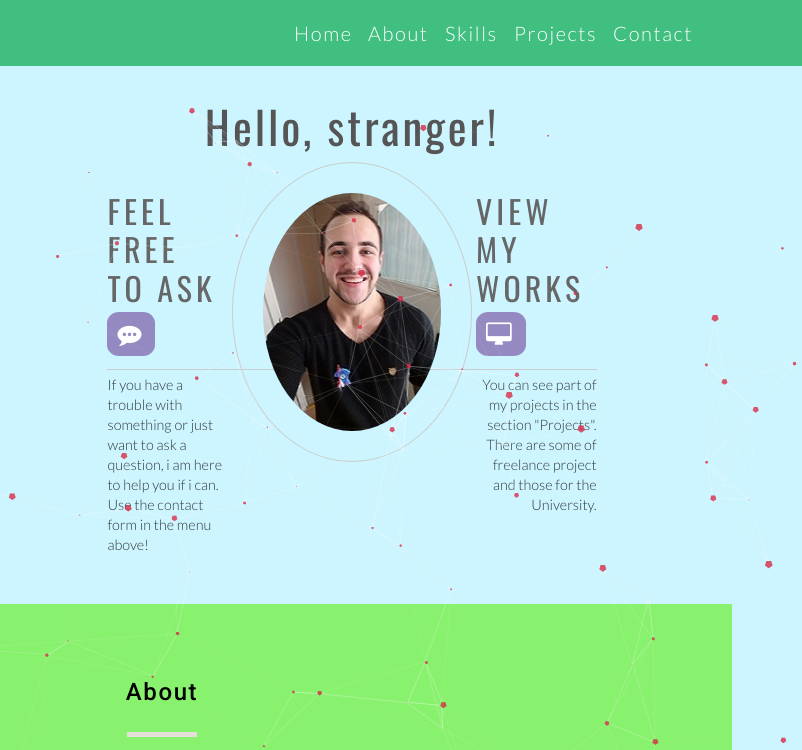
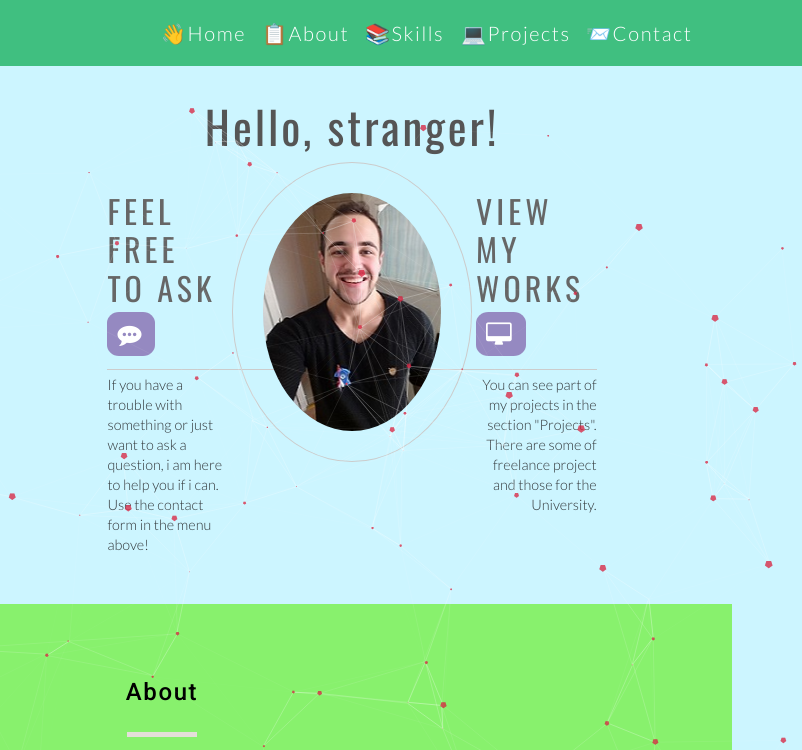
Before and after one commit to georgi-dimov-781/georgi-dimov-781.github.io, a plain HTML site: page index.html in a window 1280 px wide. Shown: the top 750 px of the page, 478-1280 px from the left. Drawn offline with nearby package versions, Linux system fonts and the light colour scheme; no server answers.

Commit message:
First commit

```diff
--- a/index.html
+++ b/index.html
@@ -89,28 +89,28 @@
             <ul class="navbar-nav ml-auto float-right text-right">
               <li class="nav-item active">
                 <a class="nav-link hvr-underline-from-center" href="#home"
-                  >Home <span class="sr-only">(current home page)</span></a
+                  >👋Home <span class="sr-only">(current home page)</span></a
                 >
               </li>
               <li class="nav-item dark-nav">
                 <a class="nav-link hvr-underline-from-center" href="#about"
-                  >About</a
+                  >📋About</a
                 >
               </li>
               <li class="nav-item">
                 <a class="nav-link hvr-underline-from-center" href="Skills.html"
-                  >Skills</a
+                  >📚Skills</a
                 >
               </li>
               <li class="nav-item">
                 <a class="nav-link hvr-underline-from-center" href="Projects.html"
-                  >Projects</a
+                  >💻Projects</a
                 >
               </li>
 
               <li class="nav-item">
                 <a class="nav-link hvr-underline-from-center" href="Contact.html"
-                  >Contact</a
+                  >📨Contact</a
                 >
               </li>
             </ul>
```
Also changed, not shown: Contact.html (+4 -4 lines), Projects.html (+4 -4 lines), Skills.html (+4 -4 lines).
